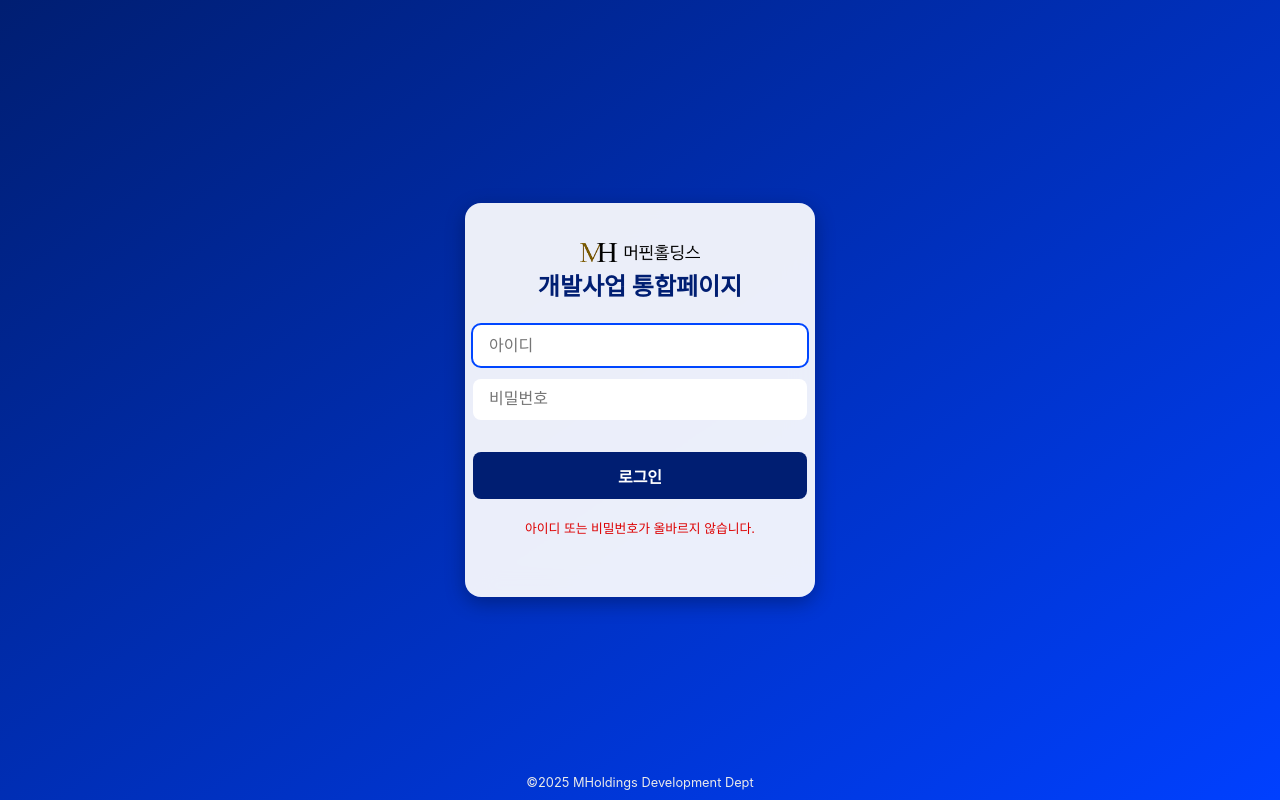
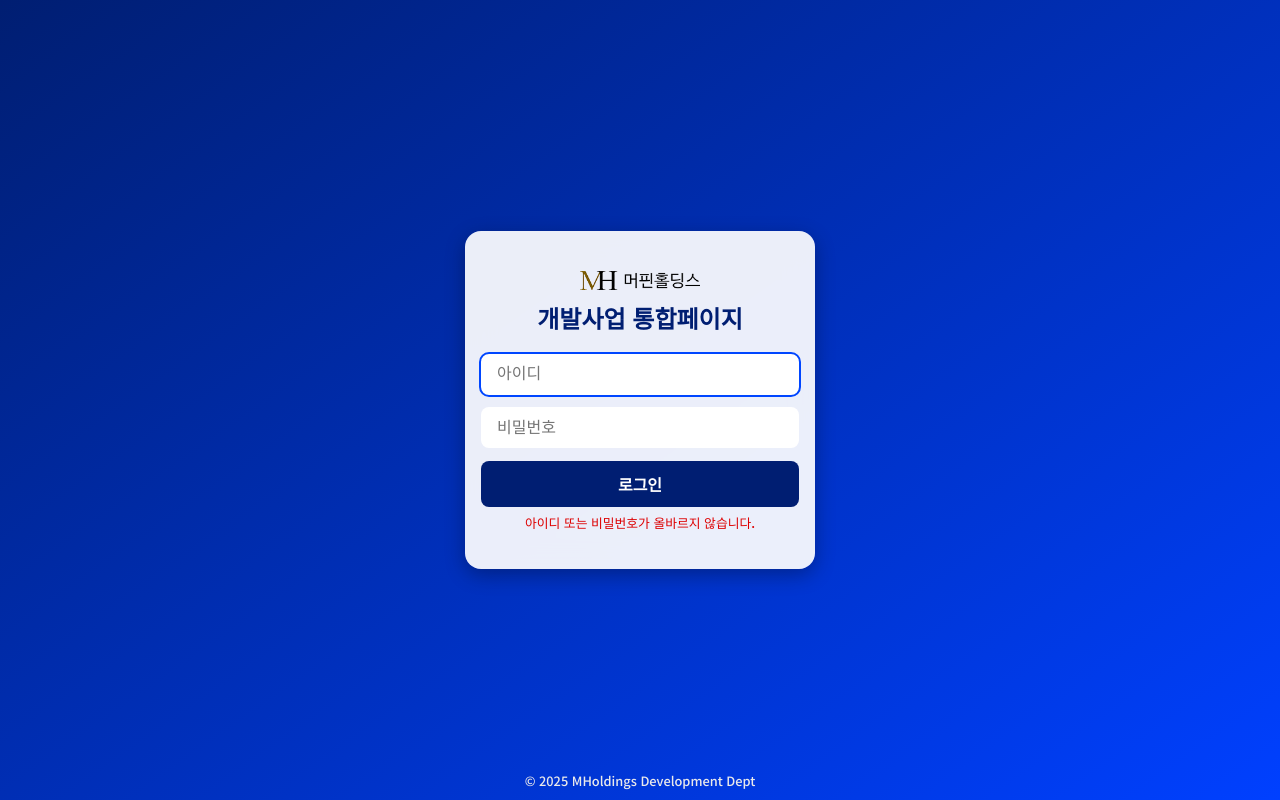
Before and after one commit to CNT-MH/info, a plain HTML site: page login.html in a window 1280 px wide. Both pictures are taken after a click on the button "로그인". Drawn offline with Linux system fonts and the light colour scheme.

Commit message:
login.html 업데이트

```diff
--- a/login.html
+++ b/login.html
@@ -9,22 +9,22 @@
   <style>
     *{box-sizing:border-box;margin:0;padding:0;}
     body {
-      font-family:'Pretendard', -apple-system,BlinkMacSystemFont,'Segoe UI',Roboto,sans-serif;
+      font-family:'Noto Sans KR', -apple-system, BlinkMacSystemFont, 'Segoe UI', Roboto, sans-serif;
       background:linear-gradient(145deg,#001e72,#0040ff);
       height:100vh;display:flex;justify-content:center;align-items:center;
       overflow:hidden;color:white;
     }
 
     .login-box {
-
       background:rgba(255,255,255,0.92);
       backdrop-filter:blur(14px);
       border-radius:16px;
       box-shadow:0 6px 20px rgba(0,0,0,0.3);
-      padding:2.5rem 0.5rem;
+      padding:2.5rem 1rem;
       width:80%;max-width:350px;
       text-align:center;
       animation:fadeIn 0.8s ease;
+      color:#001e72;
     }
 
     @keyframes fadeIn {
@@ -32,11 +32,17 @@
       to{opacity:1;transform:translateY(0);}
     }
 
-    .logo {
-      width:120px; margin-bottom:0rem;
+    @keyframes shake {
+      0%,100%{transform:translateX(0)}
+      25%{transform:translateX(-8px)}
+      50%{transform:translateX(8px)}
+      75%{transform:translateX(-6px)}
     }
 
-    h2 {color:#001e72;font-weight:700;margin-bottom:1.5rem;}
+    .shake{animation:shake 0.35s ease;}
+
+    .logo {width:120px;margin-bottom:0.3rem;}
+    h2 {color:#001e72;font-weight:700;margin-bottom:1.2rem;}
     input {
       width:100%;padding:0.7rem 1rem;
       border:none;border-radius:8px;
@@ -54,61 +60,55 @@
     }
     button:hover{background:#336dff;}
 
-    #error-message {color:#DD0000;font-size:0.8rem;}
+    #error-message {
+      color:#DD0000;font-size:0.8rem;opacity:0;
+      transition:opacity 0.3s;
+      height:1rem;margin-top:0.4rem;
+    }
+
+    #error-message.show{opacity:1;}
 
     footer {
-  position: fixed;
-  bottom: 10px;
-  left: 0;
-  width: 100%;
-  text-align: center;
-  font-size: 0.8rem;
-  color: #eaeaea;
+      position: fixed;bottom: 10px;left: 0;width: 100%;
+      text-align:center;font-size:0.8rem;color:#eaeaea;
     }
-
   </style>
 </head>
 
 <body>
-  <div class="login-box">
-    <img     src="https://raw.githubusercontent.com/CNT-MH/info/main/logo1.png" alt="머핀홀딩스 로고" class="logo">
+  <div class="login-box" id="loginBox">
+    <img src="https://raw.githubusercontent.com/CNT-MH/info/main/logo1.png" alt="머핀홀딩스 로고" class="logo">
     <h2>개발사업 통합페이지</h2>
 
     <input type="text" id="id" placeholder="아이디">
     <input type="password" id="pw" placeholder="비밀번호">
     <button id="login-button">로그인</button>
-  <div class="error" id="error-message"></div>
-
-
-
+    <div id="error-message"></div>
   </div>
 
-<footer>©2025 MHoldings Development Dept</footer>
-
-
-	<!-- ✅ Netlify Identity 위젯 불러오기 -->
-<script src="https://identity.netlify.com/v1/netlify-identity-widget.js"></script>
+  <footer>© 2025 MHoldings Development Dept</footer>
 
   <script>
-  // ✅ 자동 로그인 복원 방지
-  if (window.netlifyIdentity) netlifyIdentity.init({ autologin: false });
-
     const validUsers = [
       { id: "mh", pw: "mh" },
       { id: "admin", pw: "muffin2025!" },
       { id: "dev", pw: "mh1234" }
     ];
 
+    const loginBox = document.getElementById("loginBox");
+    const errorMsg = document.getElementById("error-message");
+
+    function showError(msg) {
+      errorMsg.textContent = msg;
+      errorMsg.classList.add("show");
+      loginBox.classList.add("shake");
+      setTimeout(() => loginBox.classList.remove("shake"), 400);
+      setTimeout(() => errorMsg.classList.remove("show"), 5000);
+    }
+
     function login() {
-      // DOM 요소들을 변수로 선언
-      const idField = document.getElementById("id");
-      const pwField = document.getElementById("pw");
-      const error = document.getElementById("error-message");
-
-      // 값 정리
-      const id = idField.value.trim();
-      const pw = pwField.value.trim();
-
+      const id = document.getElementById("id").value.trim();
+      const pw = document.getElementById("pw").value.trim();
       const match = validUsers.find(u => u.id === id && u.pw === pw);
 
       if (match) {
@@ -118,34 +118,17 @@
           window.location.href = "https://cnt-mh.github.io/info/index.html";
         }, 300);
       } else {
-        error.textContent = "아이디 또는 비밀번호가 올바르지 않습니다.";
-        // 선언된 pwField 변수를 사용
-        pwField.value = "";
-        // 옵션: 아이디 입력창에 포커스를 다시 줍니다.
-        idField.focus();
+        showError("아이디 또는 비밀번호가 올바르지 않습니다.");
+        document.getElementById("pw").value = "";
+        document.getElementById("id").focus();
       }
     }
-     // DOMContentLoaded: 문서 로드 후 이벤트 리스너를 붙입니다.
+
     document.addEventListener('DOMContentLoaded', () => {
-        // 버튼 클릭 이벤트 리스너
       document.getElementById('login-button').addEventListener('click', login);
-
-        // 아이디 필드에서 엔터 키 이벤트 리스너 추가 (옵션)
-        document.getElementById('id').addEventListener('keydown', (e) => {
-            if (e.key === 'Enter') {
-                login();
-            }
-        });
-
-        // 비밀번호 필드에서 엔터 키 이벤트 리스너
-        document.getElementById('pw').addEventListener('keydown', (e) => {
-            if (e.key === 'Enter') {
-                login();
-            }
-        });
+      document.getElementById('id').addEventListener('keydown', e => { if (e.key === 'Enter') login(); });
+      document.getElementById('pw').addEventListener('keydown', e => { if (e.key === 'Enter') login(); });
     });
   </script>
 </body>
-
-
 </html>
```
Lines whose indentation alone changed are shown as unchanged.
